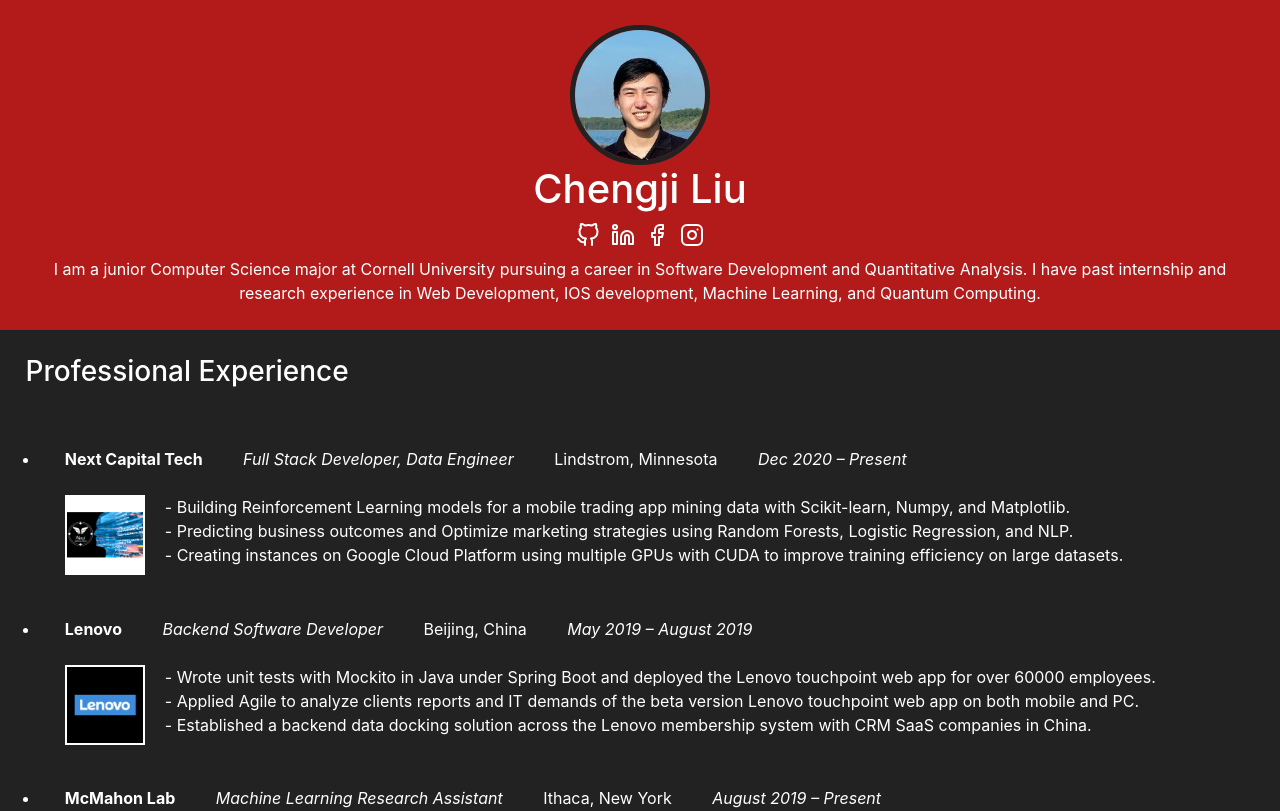
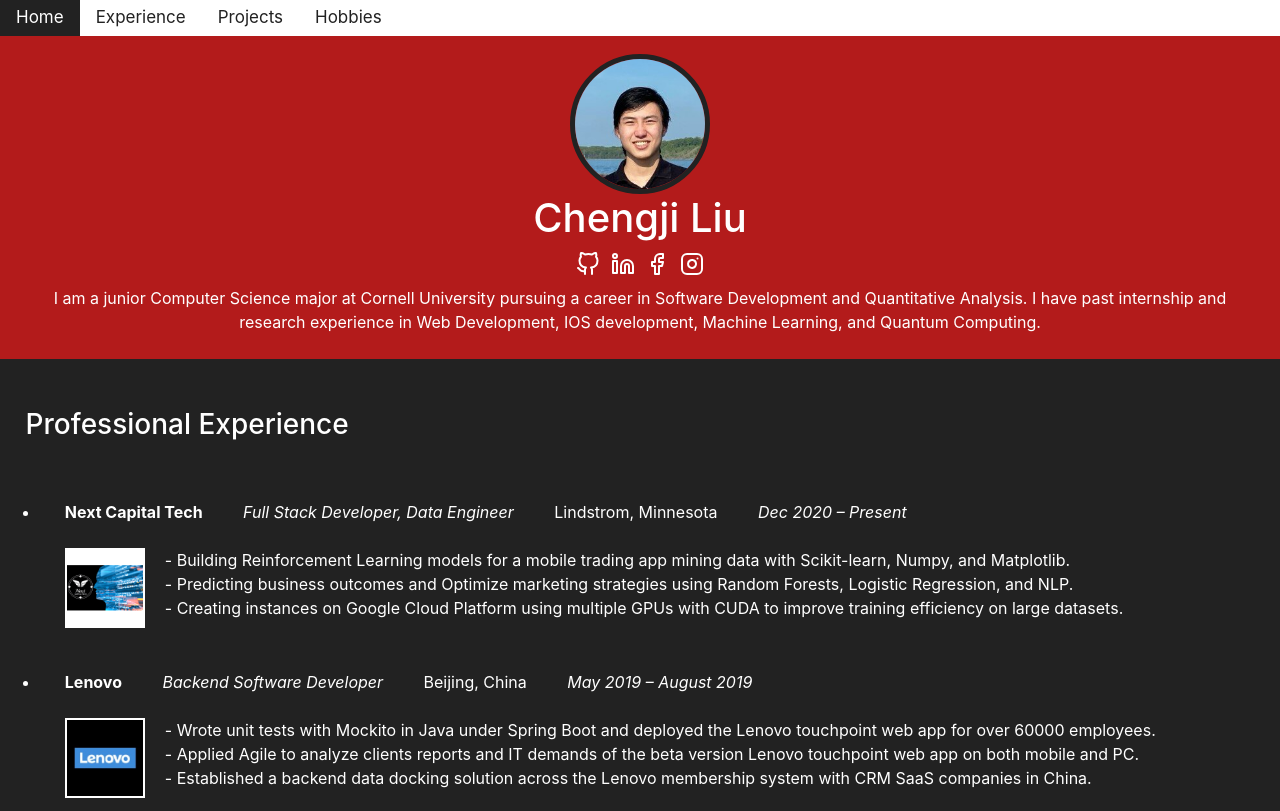
Before and after one commit to cliu0013/cliu0013.github.io-old, a plain HTML site: page index.html in a window 1280 px wide. Shown: the top 811 px of the page. Drawn offline with nearby package versions, Linux system fonts and the light colour scheme.

Commit message:
top nav bar

```diff
--- a/css/style.css
+++ b/css/style.css
@@ -32,6 +32,7 @@ hr {
 
 
 .introRow{
+    margin-top: 5px;
     padding: 25px;
     text-align: center;
     background-color: #B31B1B;
@@ -43,7 +44,7 @@ hr {
     background-color: #B31B1B;
 }
 
-.contentRow{
+.main{
     background-color: #222222;
 }
 
@@ -98,3 +99,39 @@ hr {
     text-align: center;
     color: #FFFFFF;
 }
+
+
+/* Add a black background color to the top navigation */
+.topnav {
+    background-color: #FFFFFF;
+    overflow: hidden;
+    position: fixed;
+    top: 0;
+    width: 100%;
+  }
+
+/* Style the links inside the navigation bar */
+.topnav a {
+float: left;
+color: #222222;
+text-align: center;
+padding: 5px 16px;
+text-decoration: none;
+font-size: 17px;
+}
+
+.topnav a:hover {
+color: #B31B1B;
+}
+
+/* Change the color of links on hover */
+.topnav a:hover {
+background-color: #ddd;
+color: #B31B1B;
+}
+
+/* Add a color to the active/current link */
+.topnav a.active {
+background-color: #222222;
+color: #FFFFFF;
+}
--- a/index.html
+++ b/index.html
@@ -20,13 +20,14 @@
 
 </head>
 <body>
-    <!-- <div class="sidenav">
-        <a href="#">About</a>
-        <a href="#">Services</a>
-        <a href="#">Clients</a>
-        <a href="#">Contact</a>
-    </div> -->
-    <div>
+    <div class="topnav">
+        <a class="active" href="#home">Home</a>
+        <a href="#experience">Experience</a>
+        <a href="#projects">Projects</a>
+        <a href="#hobbies">Hobbies</a>
+    </div>
+    <br id="home">
+
     <div class="introRow">
 
         <img class="headImage" src="./images/avatar.jpg">
@@ -66,10 +67,12 @@
 
     </div>
 
-    </div>
 
-    <div class="contentRow" >
 
+
+    <div class="main">
+
+        <br id="experience">
         <h3 class="contentText">Professional Experience</h3>
 
             <ul>
@@ -134,8 +137,8 @@
                 </li>
             </ul>
 
-        <hr>
-        <h3 class="contentText">Projects</h3>
+        <hr id="projects" >
+        <h3 class="contentText">Personal Projects</h3>
 
             <ul>
                 <li class="contentText">
@@ -225,7 +228,7 @@
                 </li>
             </ul>
 
-        <hr>
+        <hr id="hobbies">
         <h3 class="contentText">Hobbies</h3>
 
             <ul>
```
Lines whose indentation alone changed are shown as unchanged.
